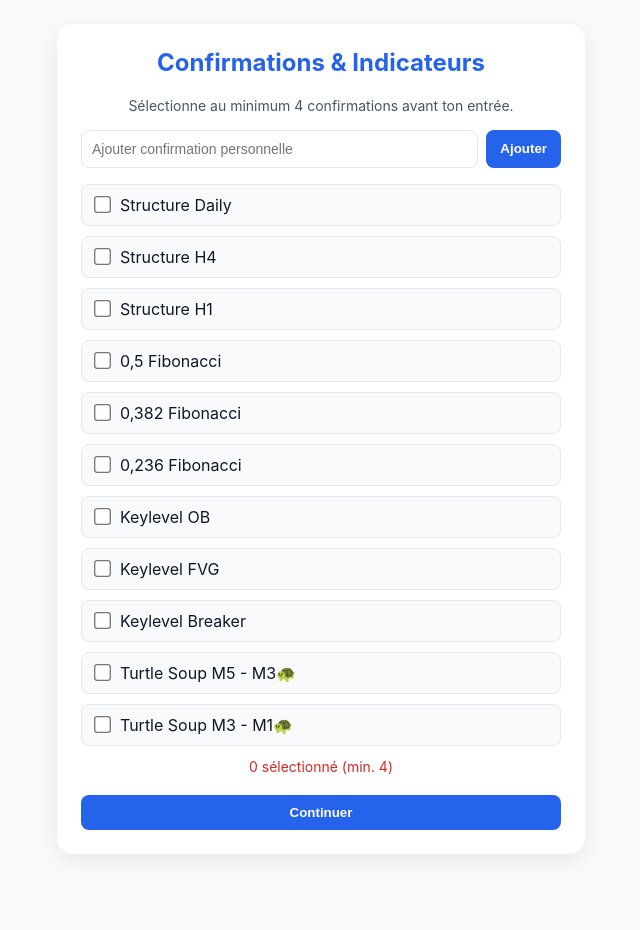
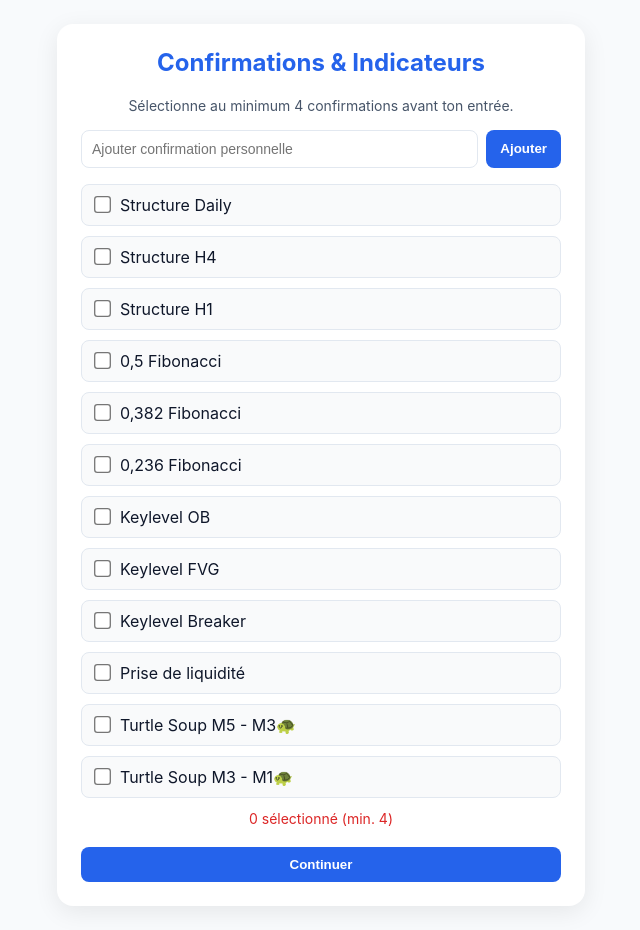
Before and after one commit to airdemz/Airdemz-Trading-Tools, a plain HTML site: page index.html in a window 1280 px wide. Shown: the whole page, without its empty margins (319-959 px from the left). Before the commit the page ends 878 px from the top, so only its background shows below. Drawn offline with Linux system fonts and the light colour scheme.

Commit message:
Update index.html

```diff
--- a/index.html
+++ b/index.html
@@ -142,6 +142,7 @@
     <label><input type="checkbox"> Keylevel OB</label>
     <label><input type="checkbox"> Keylevel FVG</label>
     <label><input type="checkbox"> Keylevel Breaker</label>
+    <label><input type="checkbox"> Prise de liquidité</label>
     <label><input type="checkbox"> Turtle Soup M5 - M3🐢</label>
     <label><input type="checkbox"> Turtle Soup M3 - M1🐢</label>
   </div>
```
